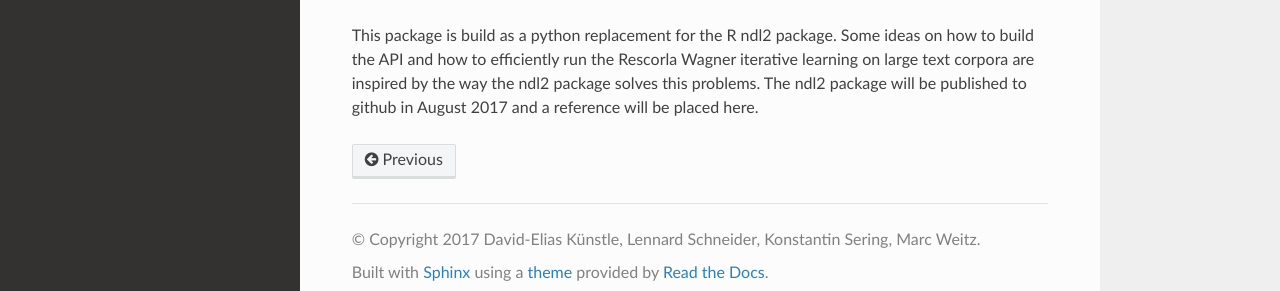
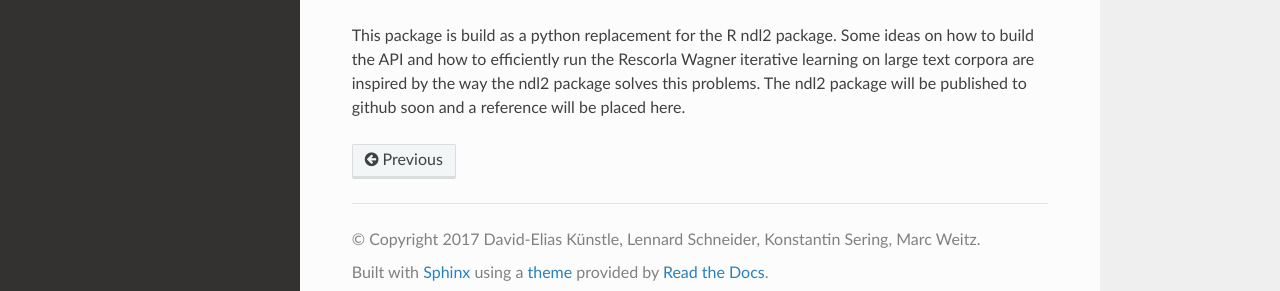
Before and after one commit to quantling/pyndl, a Sphinx documentation site: the page built from doc/source/about.rst, in a window 1280 px wide and 1244 px high. Shown: the part 935-1226 px from the top of the window. Built offline with Sphinx 7.4.7 and the Read the Docs theme 2.0.0, drawn with Linux system fonts in a browser that asks for light colours.

Commit message:
changes ndl2 publication date to future

```diff
--- a/doc/source/about.rst
+++ b/doc/source/about.rst
@@ -47,5 +47,5 @@ Acknowledgements
 This package is build as a python replacement for the R ndl2 package. Some
 ideas on how to build the API and how to efficiently run the Rescorla Wagner
 iterative learning on large text corpora are inspired by the way the ndl2
-package solves this problems. The ndl2 package will be published to github in
-August 2017 and a reference will be placed here.
+package solves this problems. The ndl2 package will be published to github soon
+and a reference will be placed here.
```
